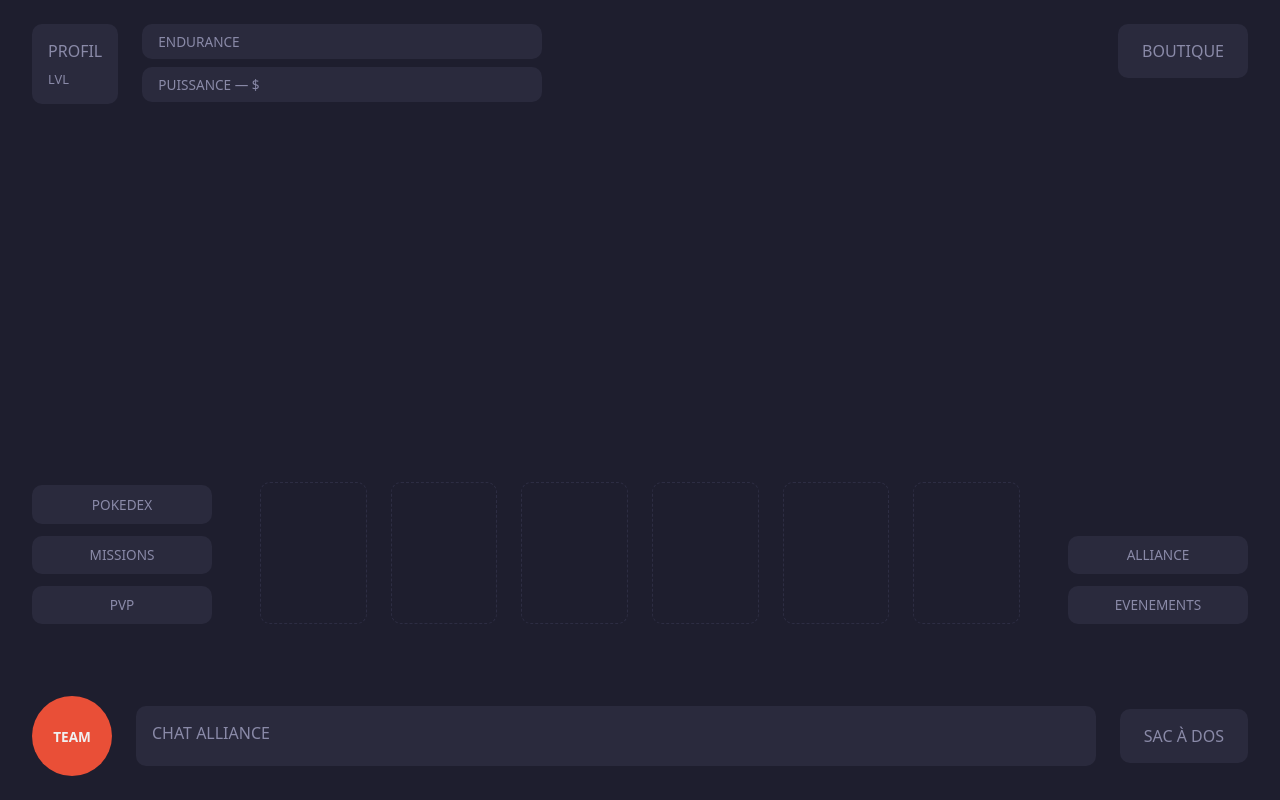
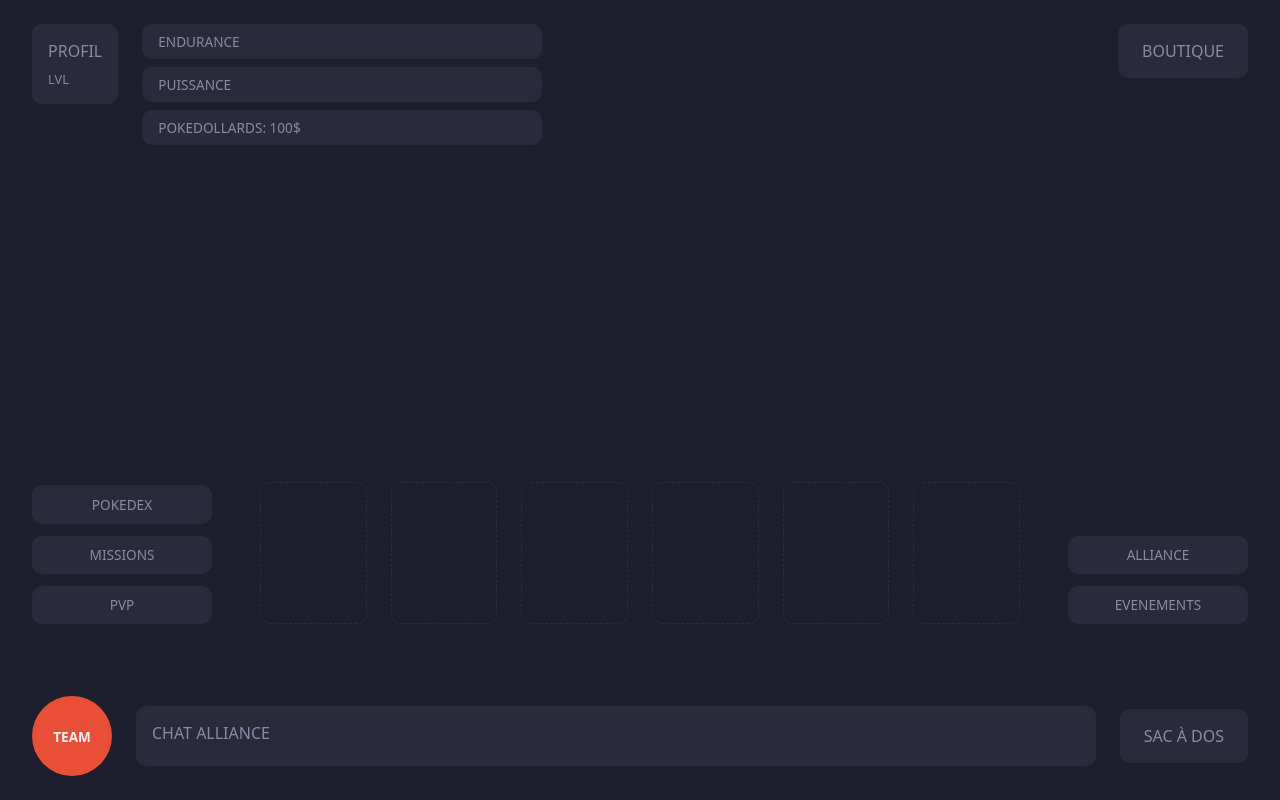
Before and after one commit to YoanCuervo/Pokemon_Gacha_FRONTEND, a React (Vite) app: page / in a window 1280 px wide. Built offline with nearby package versions, Linux system fonts and the light colour scheme; no server answers.

Commit message:
feat: share team state via useContext, now home displya real team in real time

```diff
--- a/src/pages/Home.tsx
+++ b/src/pages/Home.tsx
@@ -15,7 +15,10 @@ function Home() {
 				</div>
 				<div className="home-resources">
 					<div className="home-bar">ENDURANCE</div>
-					<div className="home-bar">PUISSANCE — $</div>
+					<div className="home-bar">PUISSANCE</div>
+					<div className="home-bar">
+						POKEDOLLARDS: <span>100$</span>{" "}
+					</div>
 				</div>
 				<div className="home-shop">BOUTIQUE</div>
 			</header>
```
